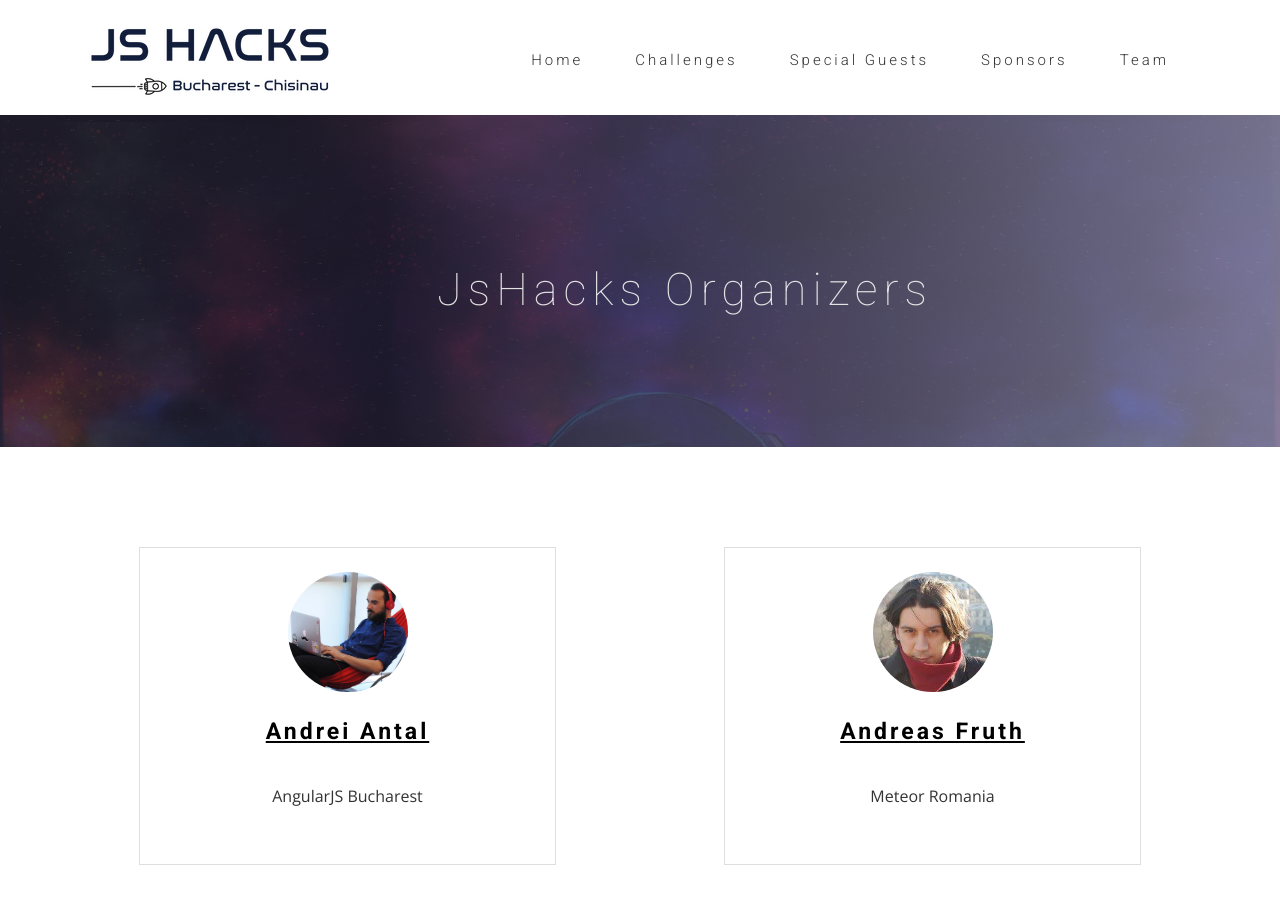
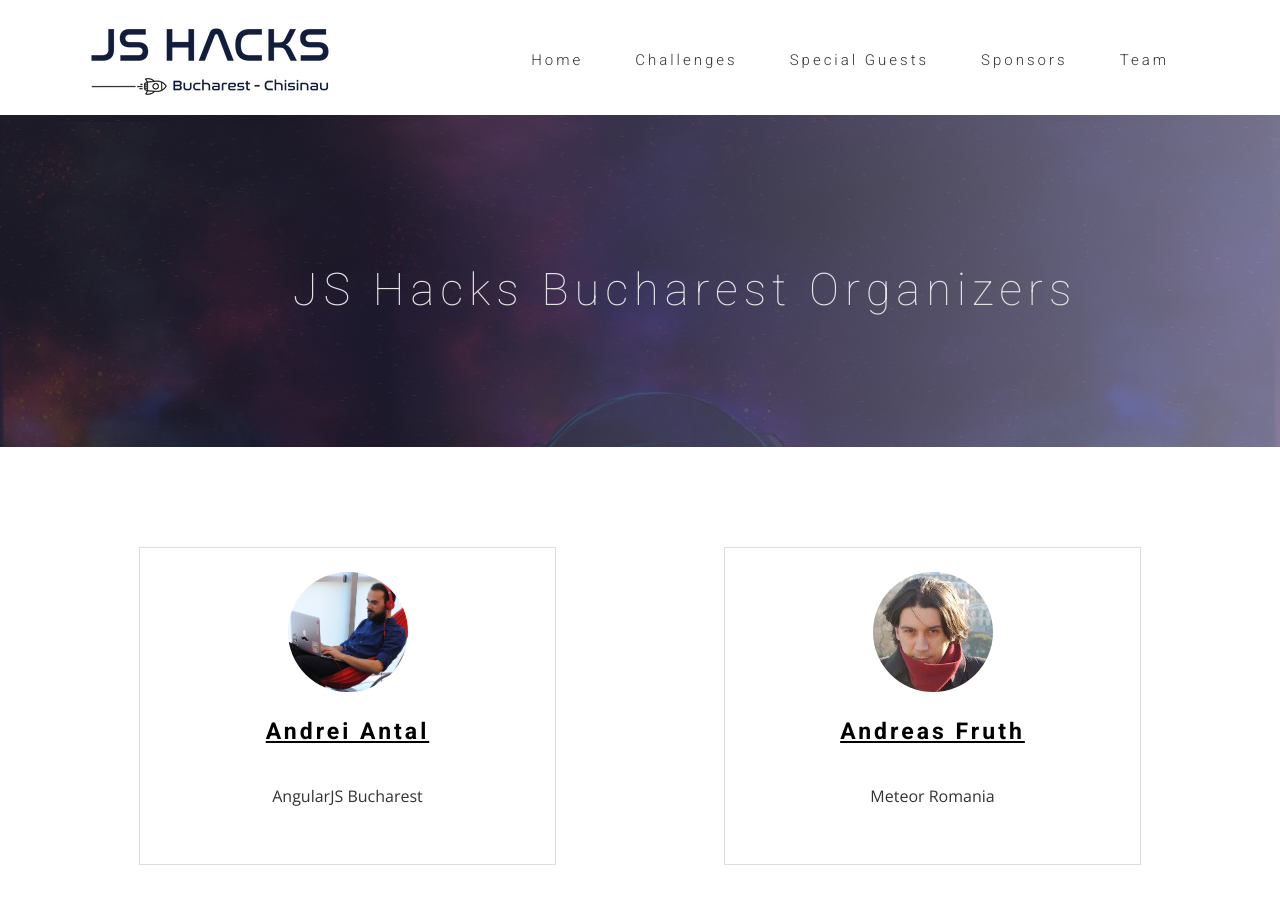
Before and after one commit to jshacks/bucharest, a Jekyll site: the page built from agenda.html, in a window 1280 px wide and 900 px high. Built offline with Jekyll 4.4.1, drawn with Linux system fonts in a browser that asks for light colours; nearby versions of some CDN libraries; some web fonts are replaced.

Commit message:
change title

```diff
--- a/agenda.html
+++ b/agenda.html
@@ -10,7 +10,7 @@
         <div class="row">
             <div class="col-md-12">
                 <div class="block">
-                    <h1>jsHacks Organizers</h1>
+                    <h1>JS Hacks Bucharest Organizers</h1>
                 </div>
             </div>
         </div>
```
